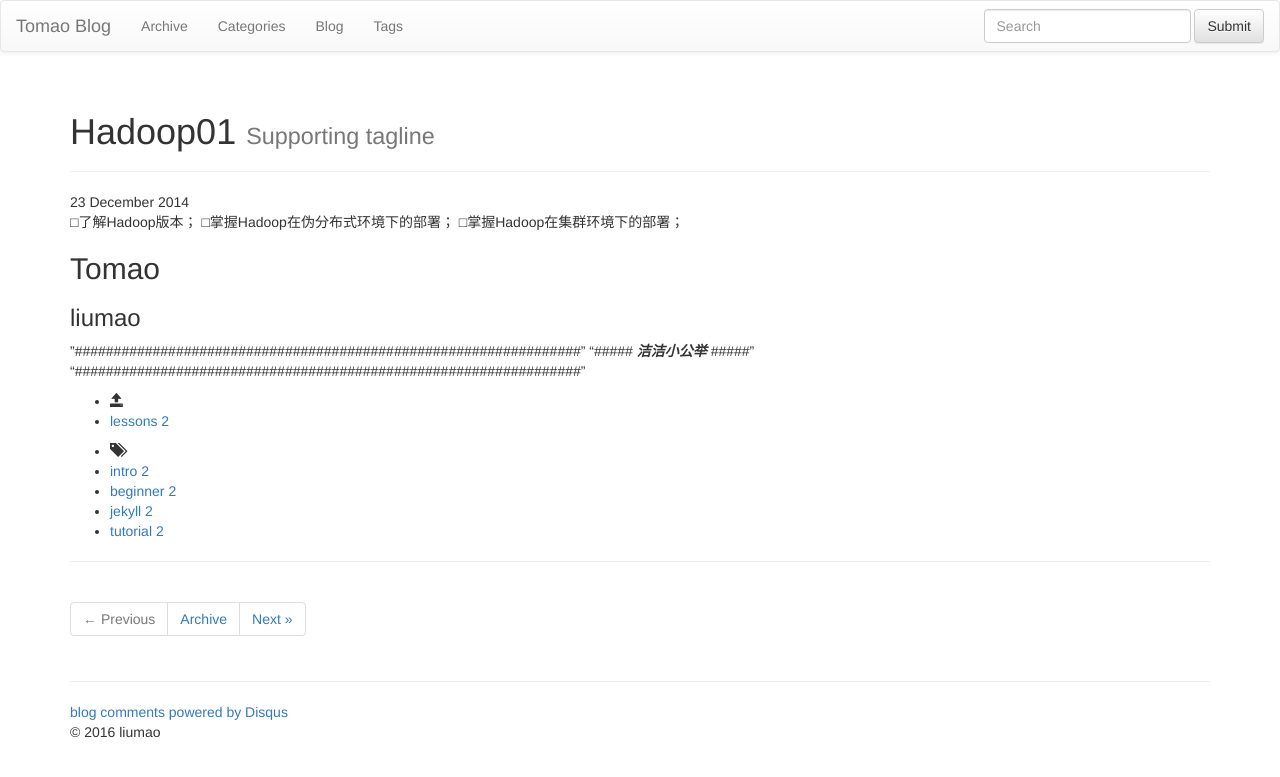
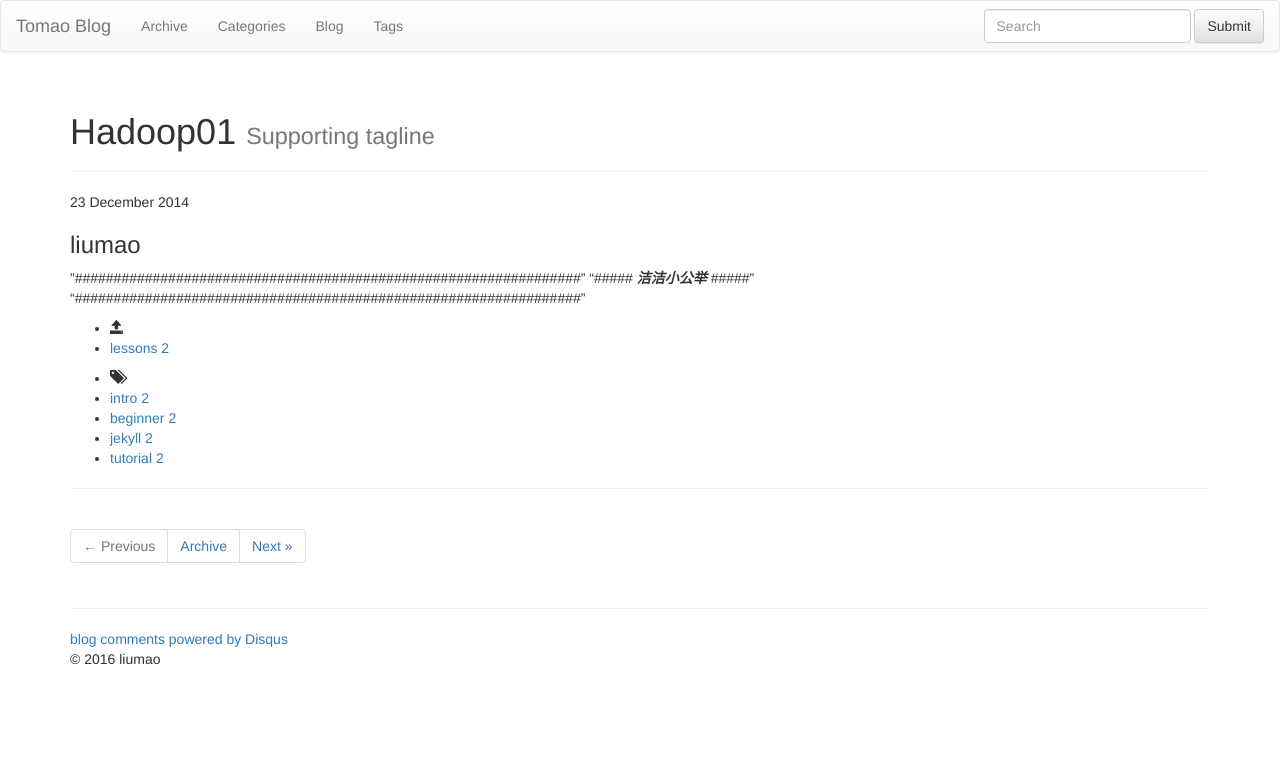
Before and after one commit to liumao0702/liumao0702.github.com, a Jekyll site: the page built from _posts/hadoop/2014-12-23-hadoop01.md, in a window 1280 px wide. Shown: the top 777 px of the page. Built offline with Jekyll 4.4.1, drawn with Linux system fonts in a browser that asks for light colours; nearby versions of some CDN libraries; library files that are not in the unit come from our copies; comment, search, counter and statistics services are not loaded.

Commit message:
Update 2014-12-23-hadoop01.md

```diff
--- a/_posts/hadoop/2014-12-23-hadoop01.md
+++ b/_posts/hadoop/2014-12-23-hadoop01.md
@@ -6,12 +6,6 @@ tags : [intro, beginner, jekyll, tutorial]
 ---
 {% include JB/setup %}
 
-□了解Hadoop版本；
-□掌握Hadoop在伪分布式环境下的部署；
-□掌握Hadoop在集群环境下的部署；
-
-## Tomao
-
 ### liumao
 "#################################################################"
 "#####                   ***洁洁小公举***                    #####"
```
